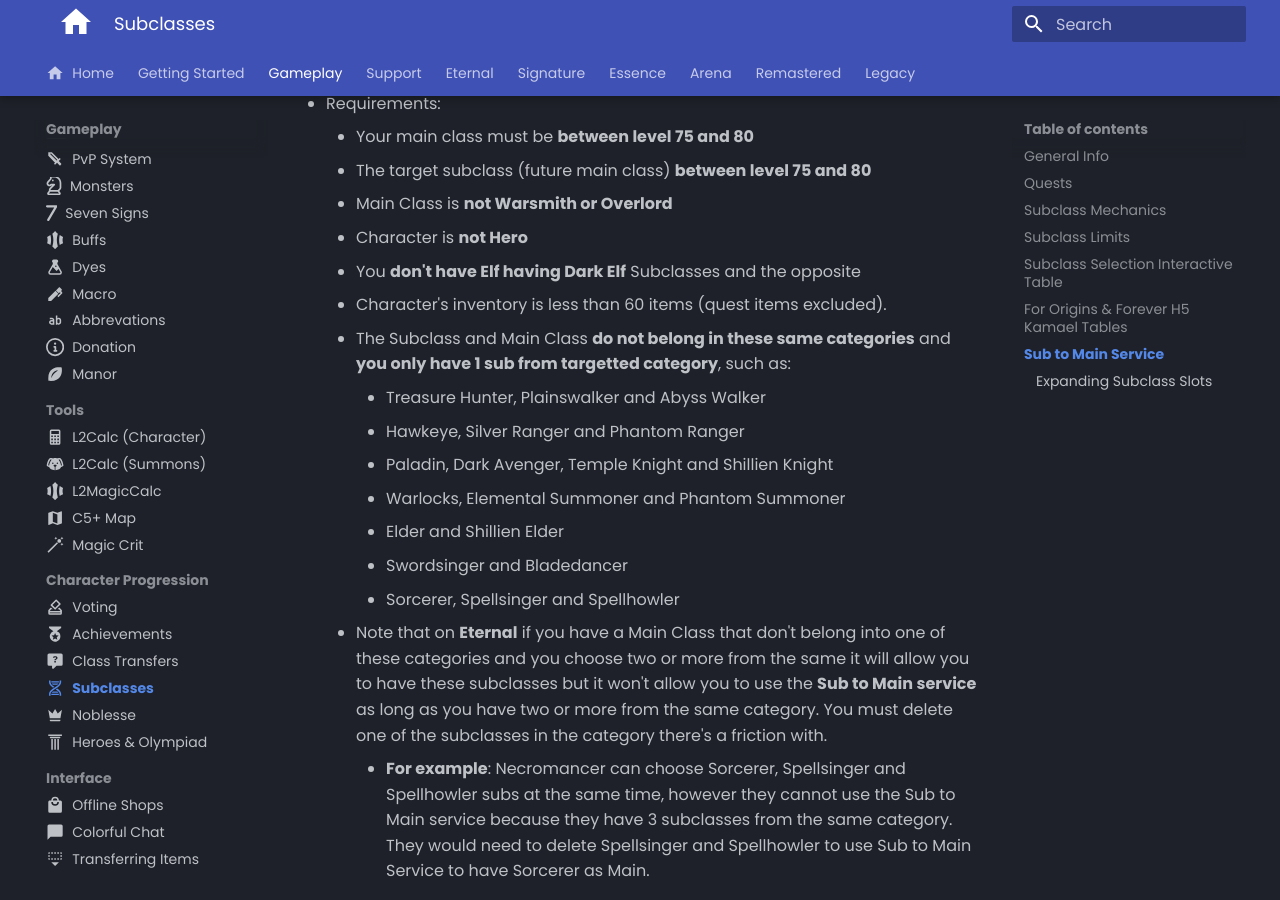
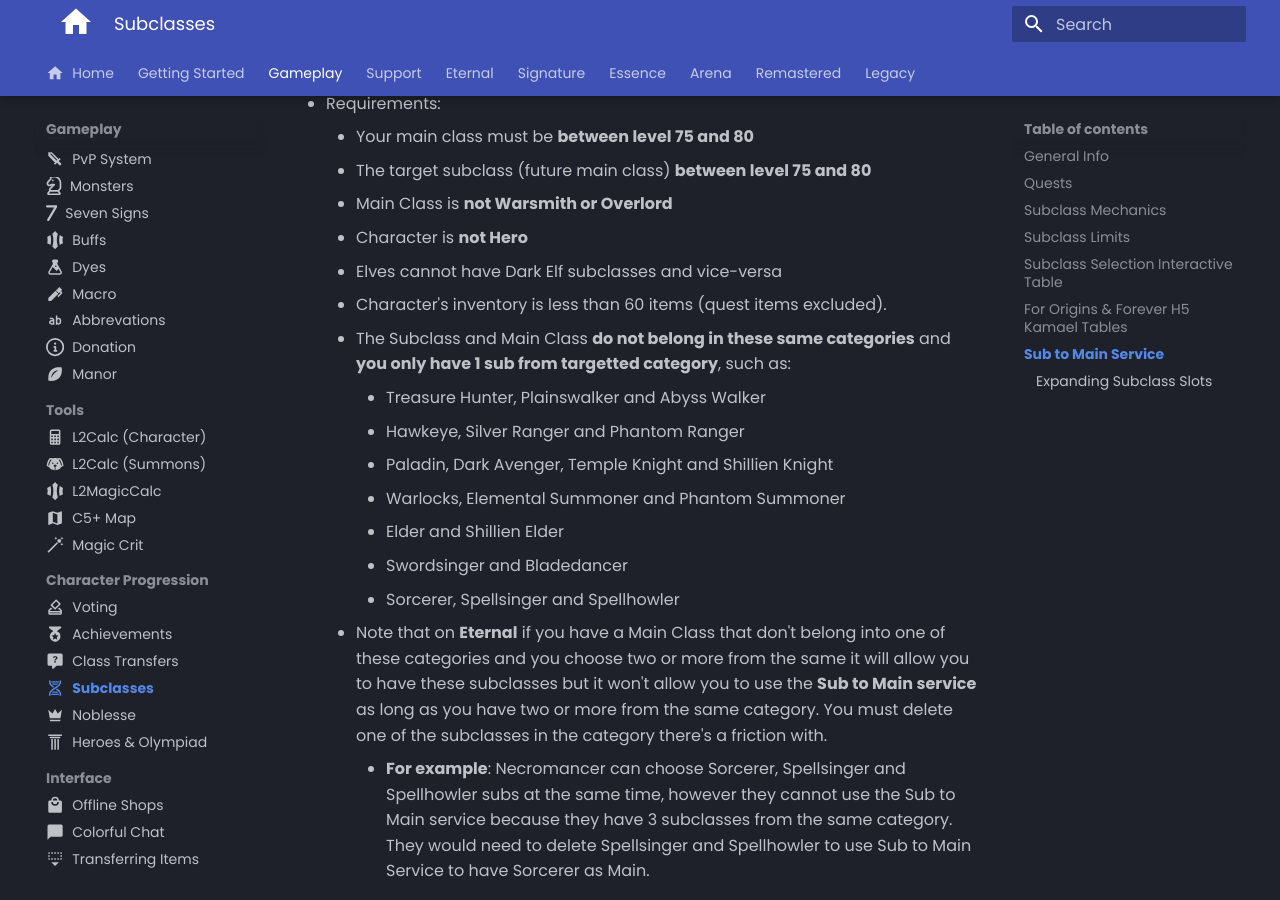
Before and after one commit to tab1-web/faq, an MkDocs documentation site: the page built from docs/gameplay/progression/subclasses.md, in a window 1280 px wide and 900 px high, scrolled down 3793 px. Built offline with MkDocs 1.6.1 and Material for MkDocs 9.7.7, drawn with Linux system fonts in a browser that asks for light colours; some web fonts are replaced; comment, search, counter and statistics services are not loaded.

Commit message:
correcting elves - dark elf as mains in subclass requirements

```diff
--- a/docs/gameplay/progression/subclasses.md
+++ b/docs/gameplay/progression/subclasses.md
@@ -174,7 +174,7 @@ Your **main class is the selected one**, the cell turns `grey` if you can't have
     - The target subclass (future main class) **between level 75 and 80**
     - Main Class is **not Warsmith or Overlord**
     - Character is **not Hero**
-    - You **don't have Elf having Dark Elf** Subclasses and the opposite
+    - Elves cannot have Dark Elf subclasses and vice-versa
     - Character's inventory is less than 60 items (quest items excluded).
     - The Subclass and Main Class **do not belong in these same categories** and **you only have 1 sub from targetted category**, such as:
         - Treasure Hunter, Plainswalker and Abyss Walker
```
